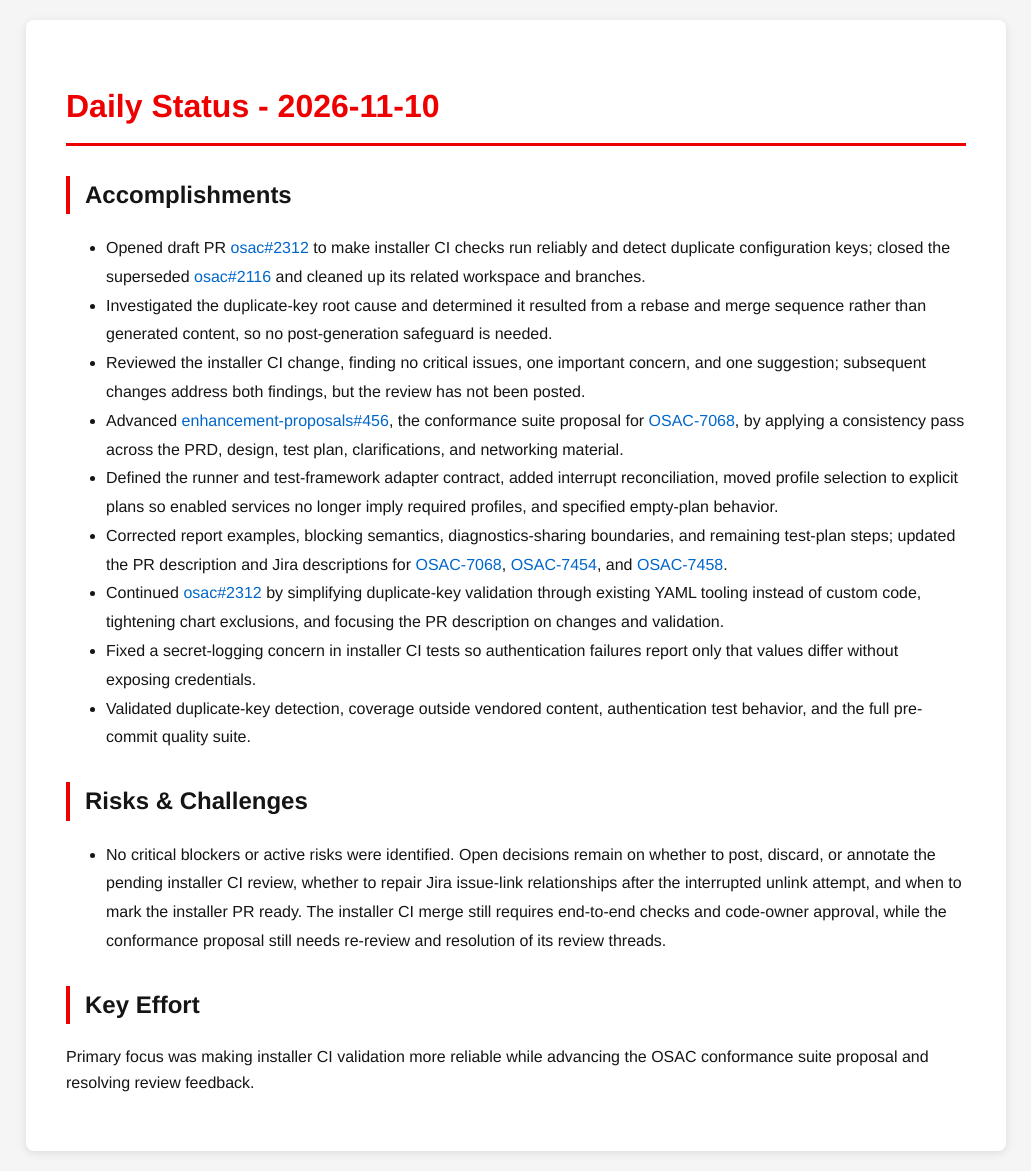
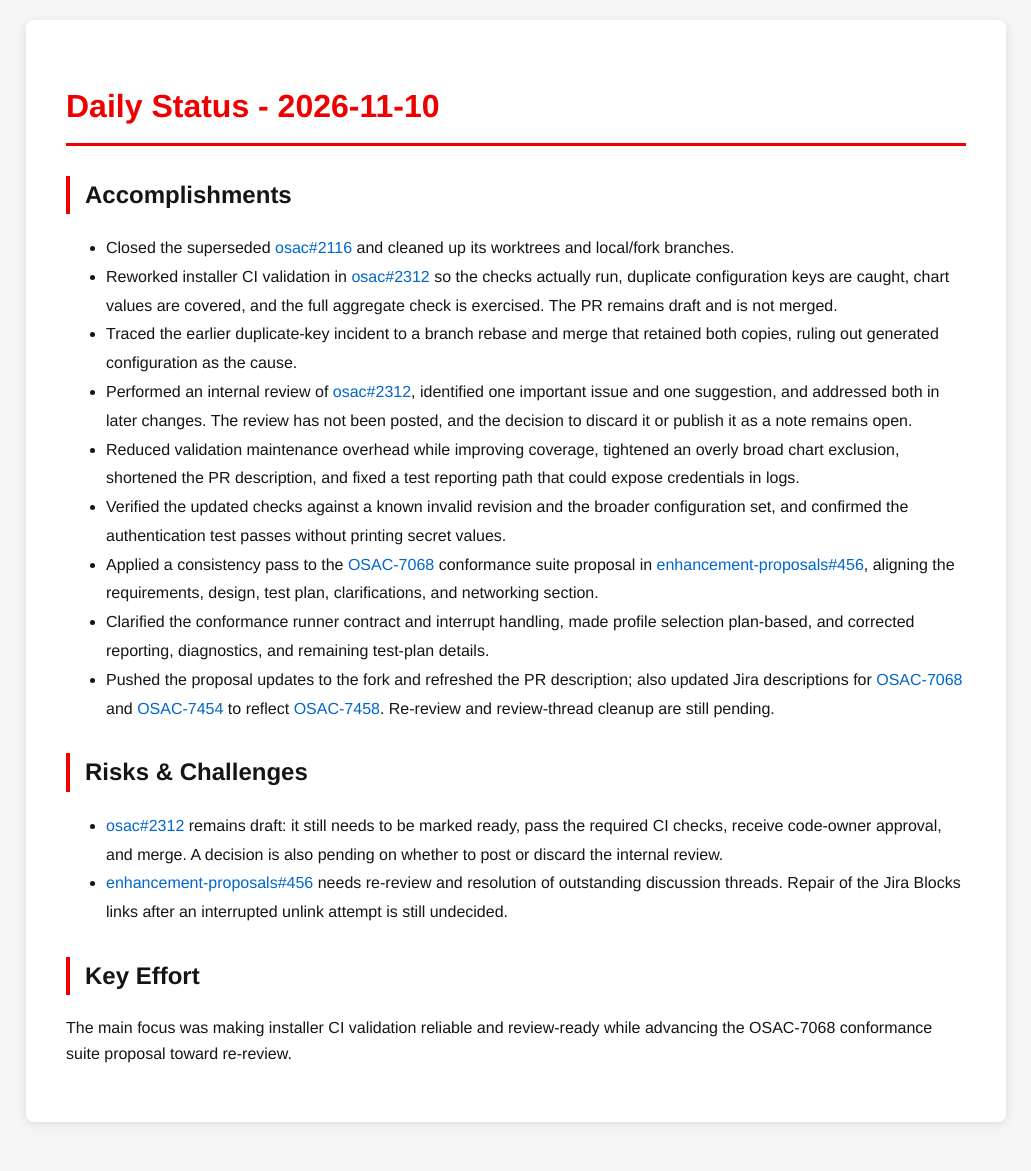
Before and after one commit to tzvatot/daily-status, a Jekyll site: the page built from 2026-11-10.md, in a window 1280 px wide. Shown: the whole page, without its empty margins (124-1155 px from the left). Built offline with Jekyll 4.4.1, drawn with Linux system fonts in a browser that asks for light colours; after the commit the page ends 1142 px from its top, so only the background shows below that.

Commit message:
Daily status update - 2026-11-10

```diff
--- a/2026-11-10.md
+++ b/2026-11-10.md
@@ -7,18 +7,19 @@ date: 2026-11-10
 # Daily Status - 2026-11-10
 
 ## Accomplishments
-- Opened draft PR [osac#2312](https://github.com/osac-project/osac/pull/2312) to make installer CI checks run reliably and detect duplicate configuration keys; closed the superseded [osac#2116](https://github.com/osac-project/osac/pull/2116) and cleaned up its related workspace and branches.
-- Investigated the duplicate-key root cause and determined it resulted from a rebase and merge sequence rather than generated content, so no post-generation safeguard is needed.
-- Reviewed the installer CI change, finding no critical issues, one important concern, and one suggestion; subsequent changes address both findings, but the review has not been posted.
-- Advanced [enhancement-proposals#456](https://github.com/osac-project/enhancement-proposals/pull/456), the conformance suite proposal for [OSAC-7068](https://redhat.atlassian.net/browse/OSAC-7068), by applying a consistency pass across the PRD, design, test plan, clarifications, and networking material.
-- Defined the runner and test-framework adapter contract, added interrupt reconciliation, moved profile selection to explicit plans so enabled services no longer imply required profiles, and specified empty-plan behavior.
-- Corrected report examples, blocking semantics, diagnostics-sharing boundaries, and remaining test-plan steps; updated the PR description and Jira descriptions for [OSAC-7068](https://redhat.atlassian.net/browse/OSAC-7068), [OSAC-7454](https://redhat.atlassian.net/browse/OSAC-7454), and [OSAC-7458](https://redhat.atlassian.net/browse/OSAC-7458).
-- Continued [osac#2312](https://github.com/osac-project/osac/pull/2312) by simplifying duplicate-key validation through existing YAML tooling instead of custom code, tightening chart exclusions, and focusing the PR description on changes and validation.
-- Fixed a secret-logging concern in installer CI tests so authentication failures report only that values differ without exposing credentials.
-- Validated duplicate-key detection, coverage outside vendored content, authentication test behavior, and the full pre-commit quality suite.
+- Closed the superseded [osac#2116](https://github.com/osac-project/osac/pull/2116) and cleaned up its worktrees and local/fork branches.
+- Reworked installer CI validation in [osac#2312](https://github.com/osac-project/osac/pull/2312) so the checks actually run, duplicate configuration keys are caught, chart values are covered, and the full aggregate check is exercised. The PR remains draft and is not merged.
+- Traced the earlier duplicate-key incident to a branch rebase and merge that retained both copies, ruling out generated configuration as the cause.
+- Performed an internal review of [osac#2312](https://github.com/osac-project/osac/pull/2312), identified one important issue and one suggestion, and addressed both in later changes. The review has not been posted, and the decision to discard it or publish it as a note remains open.
+- Reduced validation maintenance overhead while improving coverage, tightened an overly broad chart exclusion, shortened the PR description, and fixed a test reporting path that could expose credentials in logs.
+- Verified the updated checks against a known invalid revision and the broader configuration set, and confirmed the authentication test passes without printing secret values.
+- Applied a consistency pass to the [OSAC-7068](https://redhat.atlassian.net/browse/OSAC-7068) conformance suite proposal in [enhancement-proposals#456](https://github.com/osac-project/enhancement-proposals/pull/456), aligning the requirements, design, test plan, clarifications, and networking section.
+- Clarified the conformance runner contract and interrupt handling, made profile selection plan-based, and corrected reporting, diagnostics, and remaining test-plan details.
+- Pushed the proposal updates to the fork and refreshed the PR description; also updated Jira descriptions for [OSAC-7068](https://redhat.atlassian.net/browse/OSAC-7068) and [OSAC-7454](https://redhat.atlassian.net/browse/OSAC-7454) to reflect [OSAC-7458](https://redhat.atlassian.net/browse/OSAC-7458). Re-review and review-thread cleanup are still pending.
 
 ## Risks & Challenges
-- No critical blockers or active risks were identified. Open decisions remain on whether to post, discard, or annotate the pending installer CI review, whether to repair Jira issue-link relationships after the interrupted unlink attempt, and when to mark the installer PR ready. The installer CI merge still requires end-to-end checks and code-owner approval, while the conformance proposal still needs re-review and resolution of its review threads.
+- [osac#2312](https://github.com/osac-project/osac/pull/2312) remains draft: it still needs to be marked ready, pass the required CI checks, receive code-owner approval, and merge. A decision is also pending on whether to post or discard the internal review.
+- [enhancement-proposals#456](https://github.com/osac-project/enhancement-proposals/pull/456) needs re-review and resolution of outstanding discussion threads. Repair of the Jira Blocks links after an interrupted unlink attempt is still undecided.
 
 ## Key Effort
-Primary focus was making installer CI validation more reliable while advancing the OSAC conformance suite proposal and resolving review feedback.
+The main focus was making installer CI validation reliable and review-ready while advancing the OSAC-7068 conformance suite proposal toward re-review.
```
